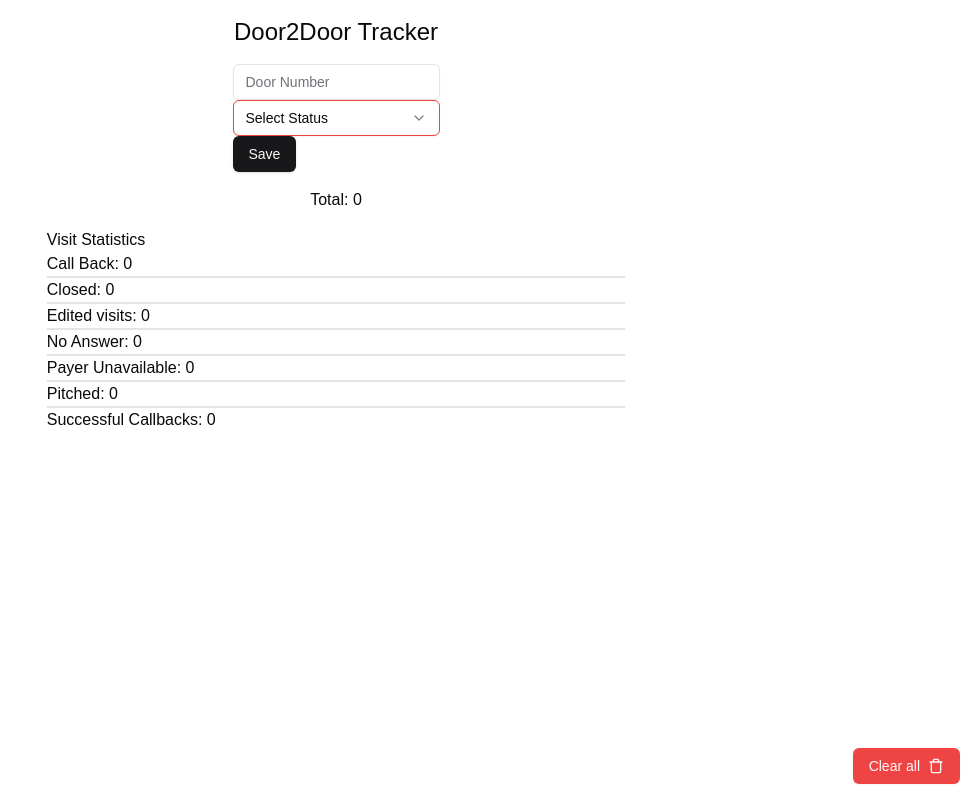
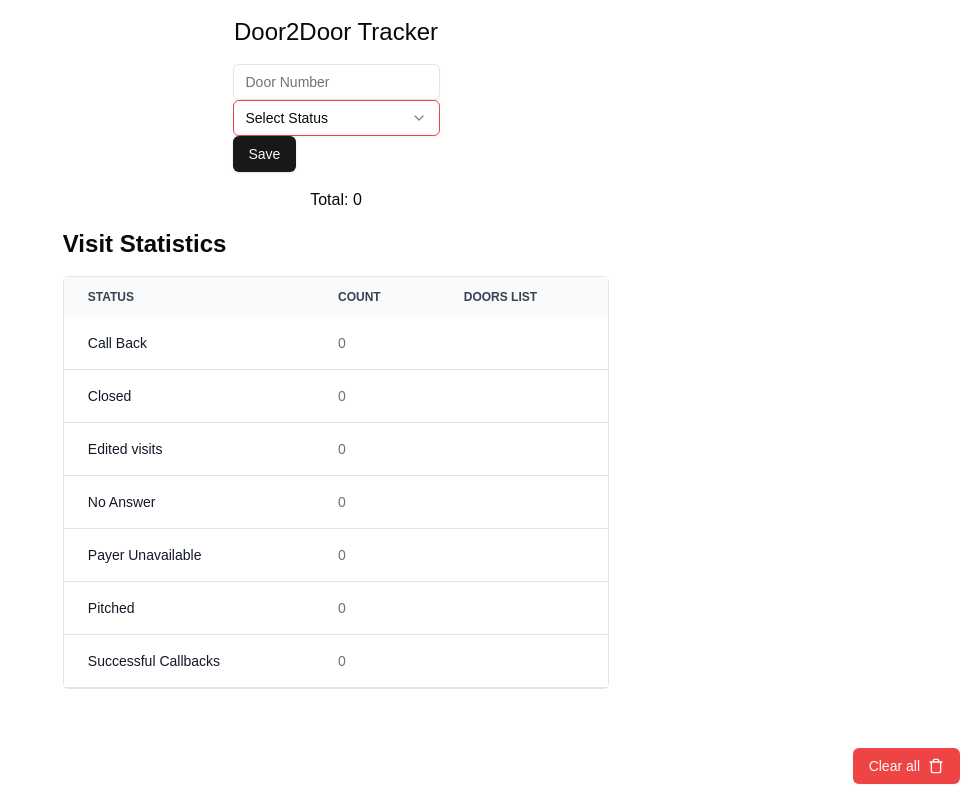
Before and after one commit to AbrahamDN/door2door-tracker, a Next.js app: page / in a window 1280 px wide. Shown: the whole page, without its empty margins (304-1280 px from the left). Built offline with nearby package versions, Linux system fonts and the light colour scheme.

Commit message:
style the stats table

```diff
--- a/src/app/components/ExampleUsage.tsx
+++ /dev/null
@@ -1,176 +0,0 @@
-import React from "react";
-import { useOutreach } from "@/app/context/OutreachContext";
-import { doorStatusOptions } from "@/app/lib/options.constants";
-import {
-  Card,
-  CardContent,
-  CardDescription,
-  CardHeader,
-  CardTitle,
-} from "@/components/ui/card";
-import { Input } from "@/components/ui/input";
-import {
-  Select,
-  SelectContent,
-  SelectItem,
-  SelectTrigger,
-  SelectValue,
-} from "@/components/ui/select";
-import { Button } from "@/components/ui/button";
-
-const ExampleUsage = () => {
-  const { outreach, updatePostCodePrefix, addDoor, updateDoor, deleteDoor } =
-    useOutreach();
-
-  // State for form inputs
-  const [doorNumber, setDoorNumber] = React.useState("");
-  const [postcodePrefix, setPostcodePrefix] = React.useState("");
-  const [streetName, setStreetName] = React.useState("");
-  const [selectedStatus, setSelectedStatus] = React.useState<
-    keyof typeof doorStatusOptions | undefined
-  >(undefined);
-
-  // Add a new door with imported status options
-  const handleAddDoor = () => {
-    if (!doorNumber || !postcodePrefix || !selectedStatus) return;
-
-    addDoor({
-      doorNumber,
-      postcodePrefix,
-      streetName,
-      status: doorStatusOptions[selectedStatus], // Use selected status
-    });
-
-    // Reset form fields
-    setDoorNumber("");
-    setPostcodePrefix("");
-    setStreetName("");
-    setSelectedStatus(undefined);
-  };
-
-  // Update a door's status using imported options
-  const handleUpdateDoor = () => {
-    if (!outreach.doors.length) return;
-
-    updateDoor(outreach.doors[0]?.id || "", {
-      status: doorStatusOptions.closed, // Use imported status
-    });
-  };
-
-  // Delete a door
-  const handleDeleteDoor = () => {
-    if (!outreach.doors.length) return;
-
-    deleteDoor(outreach.doors[0]?.id || "");
-  };
-
-  return (
-    <div className="max-w-3xl mx-auto p-4">
-      {/* Card for Form */}
-      <Card>
-        <CardHeader>
-          <CardTitle>Add or Manage Doors</CardTitle>
-          <CardDescription>
-            Use the form below to add or manage doors in the outreach.
-          </CardDescription>
-        </CardHeader>
-        <CardContent className="space-y-4">
-          {/* Door Number Input */}
-          <div>
-            <label className="block text-sm font-medium mb-1">
-              Door Number
-            </label>
-            <Input
-              placeholder="Enter door number (e.g., 123)"
-              value={doorNumber}
-              onChange={(e) => setDoorNumber(e.target.value)}
-            />
-          </div>
-
-          {/* Postcode Prefix Input */}
-          <div>
-            <label className="block text-sm font-medium mb-1">
-              Postcode Prefix
-            </label>
-            <Input
-              placeholder="Enter postcode prefix (e.g., SW1)"
-              value={postcodePrefix}
-              onChange={(e) => setPostcodePrefix(e.target.value)}
-            />
-          </div>
-
-          {/* Street Name Input */}
-          <div>
-            <label className="block text-sm font-medium mb-1">
-              Street Name
-            </label>
-            <Input
-              placeholder="Enter street name (e.g., Main Street)"
-              value={streetName}
-              onChange={(e) => setStreetName(e.target.value)}
-            />
-          </div>
-
-          {/* Status Dropdown */}
-          <div>
-            <label className="block text-sm font-medium mb-1">Status</label>
-            <Select
-              value={selectedStatus}
-              onValueChange={(value) =>
-                setSelectedStatus(value as keyof typeof doorStatusOptions)
-              }
-            >
-              <SelectTrigger>
-                <SelectValue placeholder="Select a status" />
-              </SelectTrigger>
-              <SelectContent>
-                {Object.keys(doorStatusOptions).map((key) => (
-                  <SelectItem key={key} value={key}>
-                    {doorStatusOptions[key as keyof typeof doorStatusOptions]
-                      .icon &&
-                      `${
-                        doorStatusOptions[key as keyof typeof doorStatusOptions]
-                          .icon
-                      } `}
-                    {
-                      doorStatusOptions[key as keyof typeof doorStatusOptions]
-                        .value
-                    }
-                  </SelectItem>
-                ))}
-              </SelectContent>
-            </Select>
-          </div>
-
-          {/* Buttons */}
-          <div className="flex justify-end gap-4">
-            <Button onClick={handleAddDoor}>Add Door</Button>
-            <Button variant="outline" onClick={handleUpdateDoor}>
-              Update First Door
-            </Button>
-            <Button variant="destructive" onClick={handleDeleteDoor}>
-              Delete First Door
-            </Button>
-          </div>
-        </CardContent>
-      </Card>
-
-      {/* Display Outreach Data */}
-      <Card className="mt-6">
-        <CardHeader>
-          <CardTitle>Current Outreach Data</CardTitle>
-          <CardDescription>
-            Below is the current state of the outreach object.
-          </CardDescription>
-        </CardHeader>
-        <CardContent>
-          <pre className="whitespace-pre-wrap">
-            {JSON.stringify(outreach, null, 2)}
-          </pre>
-        </CardContent>
-      </Card>
-    </div>
-  );
-};
-
-export default ExampleUsage;
--- /dev/null
+++ b/src/app/components/VisitStatTable.tsx
@@ -0,0 +1,56 @@
+import React from "react";
+import { VisitTypes } from "./VisitForm";
+import SmallDoorsList from "./SmallDoorList";
+
+interface TableRow {
+  label: string;
+  filterFn: (visit: VisitTypes) => boolean;
+}
+
+interface VisitStatTableProps {
+  rows: TableRow[];
+  visits: VisitTypes[];
+}
+
+const VisitStatTable: React.FC<VisitStatTableProps> = ({ rows, visits }) => {
+  return (
+    <div className="rounded-md border">
+      <table className="w-full text-sm text-left text-gray-500 dark:text-gray-400">
+        <thead className="text-xs text-gray-700 uppercase bg-gray-50 dark:bg-gray-700 dark:text-gray-400">
+          <tr>
+            <th scope="col" className="px-6 py-3">
+              Status
+            </th>
+            <th scope="col" className="px-6 py-3">
+              Count
+            </th>
+            <th scope="col" className="px-6 py-3">
+              Doors List
+            </th>
+          </tr>
+        </thead>
+        <tbody>
+          {rows.map((row, index) => {
+            const filteredVisits = visits.filter(row.filterFn);
+            return (
+              <tr
+                key={index}
+                className="bg-white border-b dark:bg-gray-800 dark:border-gray-700"
+              >
+                <td className="px-6 py-4 font-medium text-gray-900 whitespace-nowrap dark:text-white">
+                  {row.label}
+                </td>
+                <td className="px-6 py-4">{filteredVisits.length}</td>
+                <td className="px-6 py-4">
+                  <SmallDoorsList visits={filteredVisits} />
+                </td>
+              </tr>
+            );
+          })}
+        </tbody>
+      </table>
+    </div>
+  );
+};
+
+export default VisitStatTable;
--- a/src/app/components/VisitStats.tsx
+++ b/src/app/components/VisitStats.tsx
@@ -1,66 +1,52 @@
 "use client";
+import { useVisits } from "../context/VisitsContext";
 import { doorStatusOptions as dso } from "../lib/options.constants";
-import { useVisits } from "../context/VisitsContext";
-import VisitStat from "./VisitStat";
+import { VisitTypes } from "./VisitForm";
+import VisitStatTable from "./VisitStatTable";
 
 const VisitStats = () => {
-  const { getVisitStatistics, visits } = useVisits();
-  const stats = getVisitStatistics();
+  const { visits } = useVisits();
+
+  // Define the rows for the table
+  const tableRows = [
+    {
+      label: dso.callback.value,
+      filterFn: (visit: VisitTypes) =>
+        visit.status?.value === dso.callback.value,
+    },
+    {
+      label: dso.closed.value,
+      filterFn: (visit: VisitTypes) => visit.status?.value === dso.closed.value,
+    },
+    {
+      label: "Edited visits",
+      filterFn: (visit: VisitTypes) => Boolean(visit.modifiedAt),
+    },
+    {
+      label: dso.noAnswer.value,
+      filterFn: (visit: VisitTypes) =>
+        visit.status?.value === dso.noAnswer.value,
+    },
+    {
+      label: dso.unavailable.value,
+      filterFn: (visit: VisitTypes) =>
+        visit.status?.value === dso.unavailable.value,
+    },
+    {
+      label: dso.pitched.value,
+      filterFn: (visit: VisitTypes) =>
+        visit.status?.value === dso.pitched.value,
+    },
+    {
+      label: "Successful Callbacks",
+      filterFn: (visit: VisitTypes) => Boolean(visit.successfulCallback),
+    },
+  ];
 
   return (
-    <div className="mt-4">
-      <h2>Visit Statistics</h2>
-      <ul className="flex flex-col divide-y-2">
-        <VisitStat
-          count={stats.callBacks}
-          doorsListTitle="Callback Doors"
-          filterFn={(visit) => visit.status?.value === dso.callback.value}
-          label={dso.callback.value}
-          visits={visits}
-        />
-        <VisitStat
-          count={stats.closed}
-          doorsListTitle="Closed Doors"
-          filterFn={(visit) => visit.status?.value === dso.closed.value}
-          label={dso.closed.value}
-          visits={visits}
-        />
-        <VisitStat
-          count={stats.modified}
-          doorsListTitle="Edited Doors"
-          filterFn={(visit) => Boolean(visit.modifiedAt)}
-          label="Edited visits"
-          visits={visits}
-        />
-        <VisitStat
-          count={stats.notAnswered}
-          doorsListTitle="No Answer Doors"
-          filterFn={(visit) => visit.status?.value === dso.noAnswer.value}
-          label={dso.noAnswer.value}
-          visits={visits}
-        />
-        <VisitStat
-          count={stats.payerUnavailable}
-          doorsListTitle="Unavailable Doors"
-          filterFn={(visit) => visit.status?.value === dso.unavailable.value}
-          label={dso.unavailable.value}
-          visits={visits}
-        />
-        <VisitStat
-          count={stats.pitched}
-          doorsListTitle="Pitched Doors"
-          filterFn={(visit) => visit.status?.value === dso.pitched.value}
-          label={dso.pitched.value}
-          visits={visits}
-        />
-        <VisitStat
-          count={stats.successfulCallbacks}
-          doorsListTitle="Successful Doors"
-          filterFn={(visit) => Boolean(visit.successfulCallback)}
-          label="Successful Callbacks"
-          visits={visits}
-        />
-      </ul>
+    <div className="container mx-auto p-4">
+      <h2 className="text-2xl font-bold mb-4">Visit Statistics</h2>
+      <VisitStatTable rows={tableRows} visits={visits} />
     </div>
   );
 };
--- a/src/app/playground/page.tsx
+++ b/src/app/playground/page.tsx
@@ -1,33 +1,10 @@
 "use client";
-import { Toaster } from "@/components/ui/toaster";
-import MyForm, { FormWrapper } from "../components/EntryForm";
-import { VisitsProvider } from "../context/VisitsContext";
-import AddressForm from "../components/AddressForm";
-import ExampleUsage from "../components/ExampleUsage";
 import { OutreachProvider } from "../context/OutreachContext";
 
 export default function Playground() {
   return (
     <OutreachProvider>
-      <main>
-        <div className="w-full min-h-[100vh] flex flex-col items-center p-4">
-          <div className="w-full max-w-prose">
-            <AddressForm
-              onSubmit={(data) => {
-                console.log("Address Data:", data);
-              }}
-            />
-
-            <FormWrapper />
-          </div>
-
-          <div className="w-full max-w-prose">
-            <ExampleUsage />
-          </div>
-        </div>
-
-        <Toaster />
-      </main>
+      <main>playground</main>
     </OutreachProvider>
   );
 }
```
